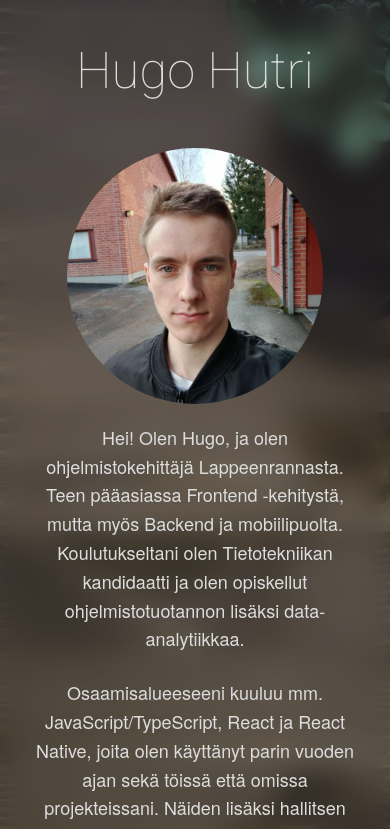
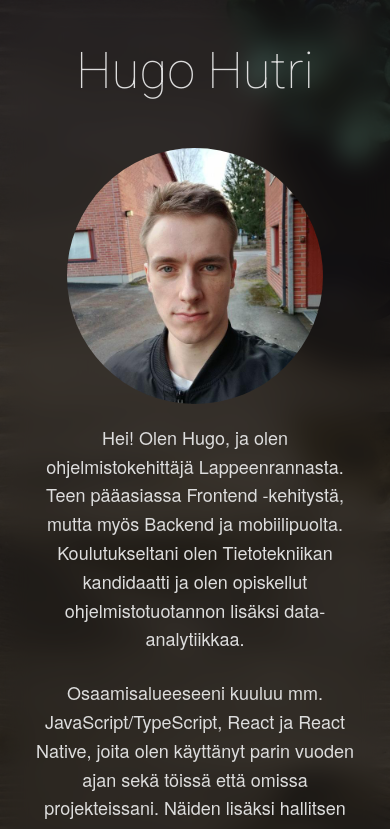
Before and after one commit to hugohutri/old-portfolio, a React (Create React App) app: page / in a window 390 px wide. Shown: the top 829 px of the page. Built offline with nearby package versions, Linux system fonts and the light colour scheme.

Commit message:
fix: background on mobile

```diff
--- a/src/screens/Home/styles.css
+++ b/src/screens/Home/styles.css
@@ -51,9 +51,9 @@
 
 .page {
   padding: 3% !important;
-  height: 100vh;
+  height: min(100vh, 100%);
   backdrop-filter: blur(13px);
-  background-color: #0004;
+  background-color: #0009;
 }
 
 .center-content {
```
